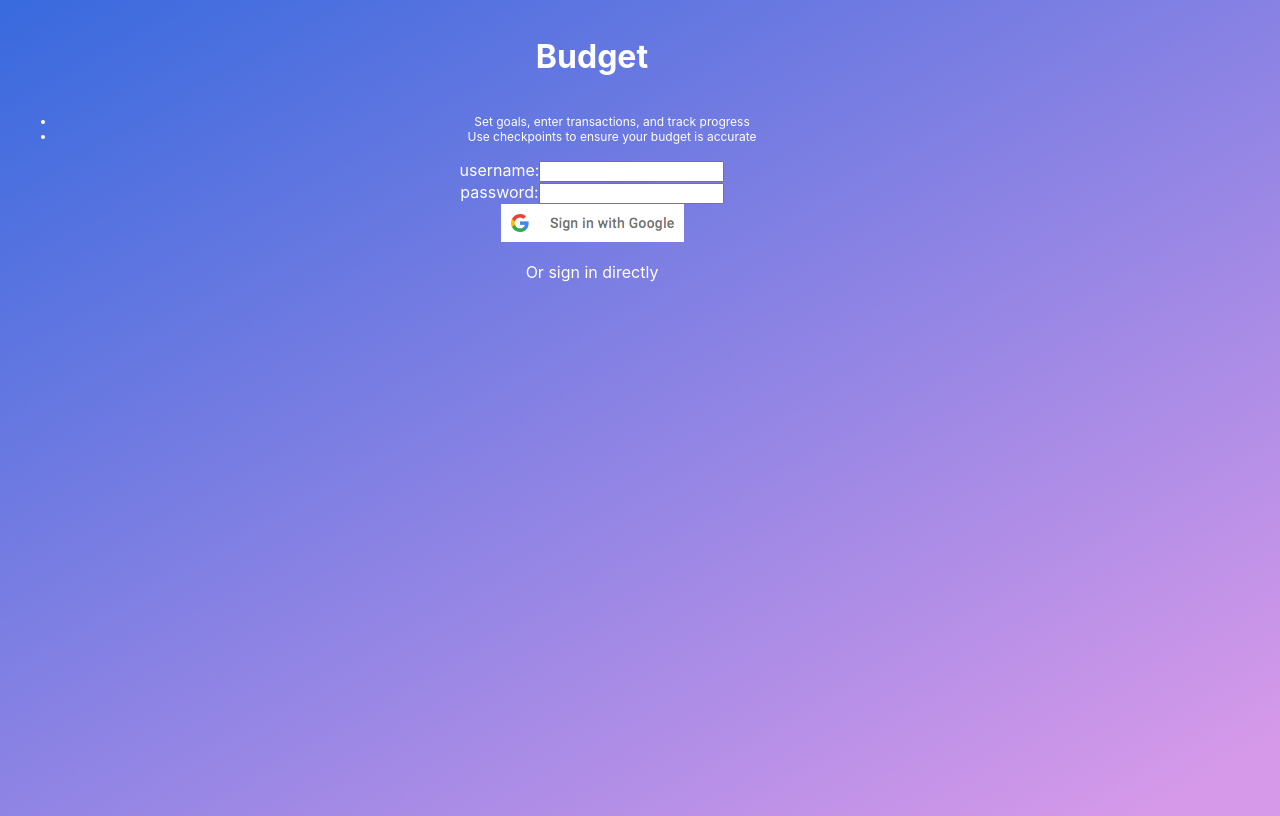
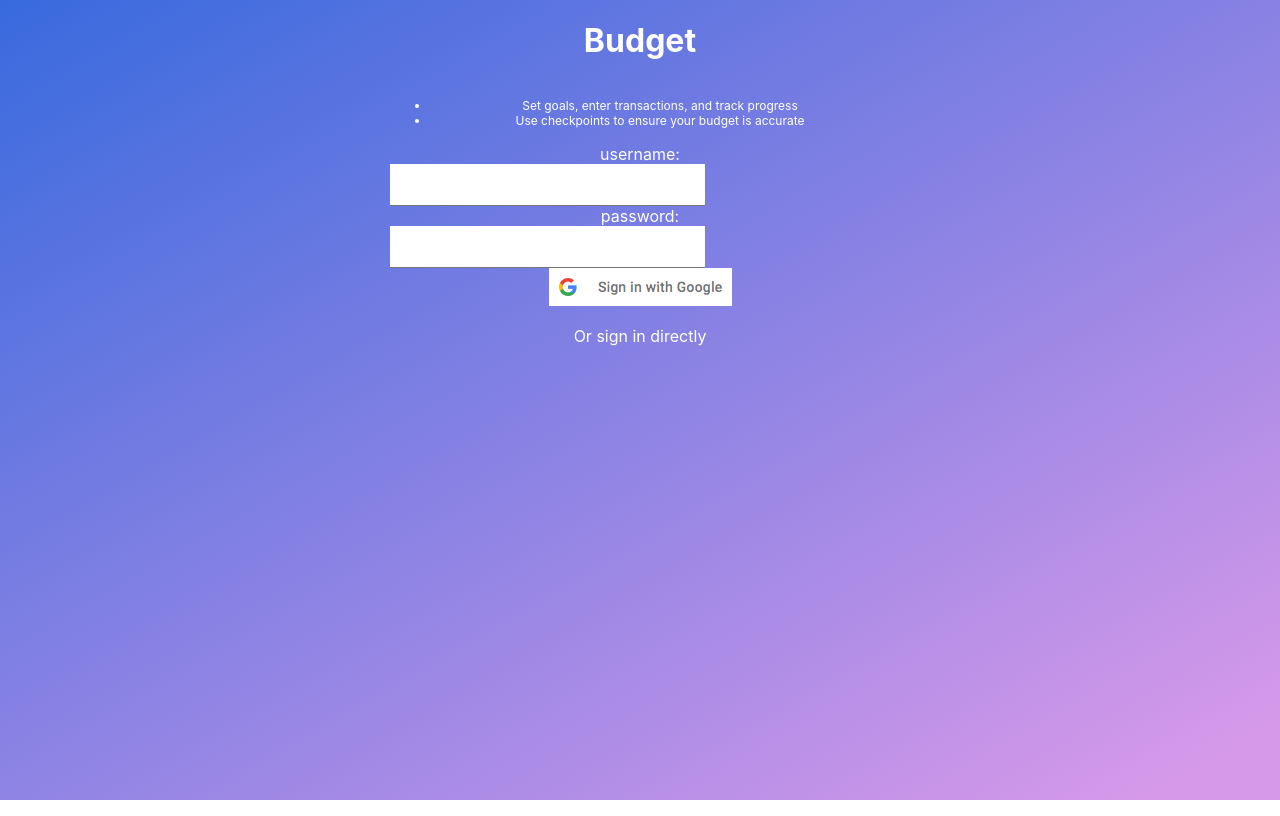
Before and after one commit to norogoth/plan_z_frontend, a React (Create React App) app: page / in a window 1280 px wide. Built offline with nearby package versions, Linux system fonts and the light colour scheme; the HTML template or start-up script is replaced by a standard one.

Commit message:
more CSS and stuff.

```diff
--- a/src/App.css
+++ b/src/App.css
@@ -11,6 +11,15 @@
   .App-logo {
     animation: App-logo-spin infinite 20s linear;
   }
+}
+
+input         {
+  font-size:18px;
+  padding:10px 10px 10px 5px;
+  display:block;
+  width:300px;
+  border:none;
+  border-bottom:1px solid #757575;
 }
 
 .App-header {
@@ -51,12 +60,11 @@ body {
 .contentDiv {
 	color: white;
 
+	margin: 0 auto;
 	max-width: 90%;
-	margin-left: auto;
-	margin-right: auto;
+	max-width: 500px;
 	border-radius: 1rem;
 
-	margin: 1rem;
 
 	text-align: center;
 	display: flex;
--- a/src/App.js
+++ b/src/App.js
@@ -1,11 +1,17 @@
 import './App.css';
 import LoginPage from './LoginPage';
+import Budget from './Budget';
+import Transactions from './Transactions';
+import TransactionEntry from './TransactionEntry';
 import { BrowserRouter as Router, Route, Link } from 'react-router-dom';
 
 function App() {
 	return (
 		<Router>
-			<Route path="/" component = {LoginPage} />
+			<Route path="/budget" component = {Budget}/>
+			<Route path="/transactions" component = {Transactions}/>
+			<Route path="/transactionEntry" component = {TransactionEntry}/>
+			<Route path="/" exact component = {LoginPage} />
 		</Router>
 	);
 }
--- /dev/null
+++ b/src/Budget.js
@@ -0,0 +1,5 @@
+export default function Budget() {
+	return (
+		<p>This is where teh boodget goes</p>
+	);
+}
--- /dev/null
+++ b/src/TransactionEntry.js
@@ -0,0 +1,6 @@
+export default function TransactionEntry() {
+
+	return (
+		<p> This is where you ENTER the TRANSACTIONS?!?!?!</p>
+	)
+}
--- /dev/null
+++ b/src/Transactions.js
@@ -0,0 +1,7 @@
+
+
+export default function Transactions() {
+	return(
+		<p>This is where transactions go.</p>
+	);
+}
```
